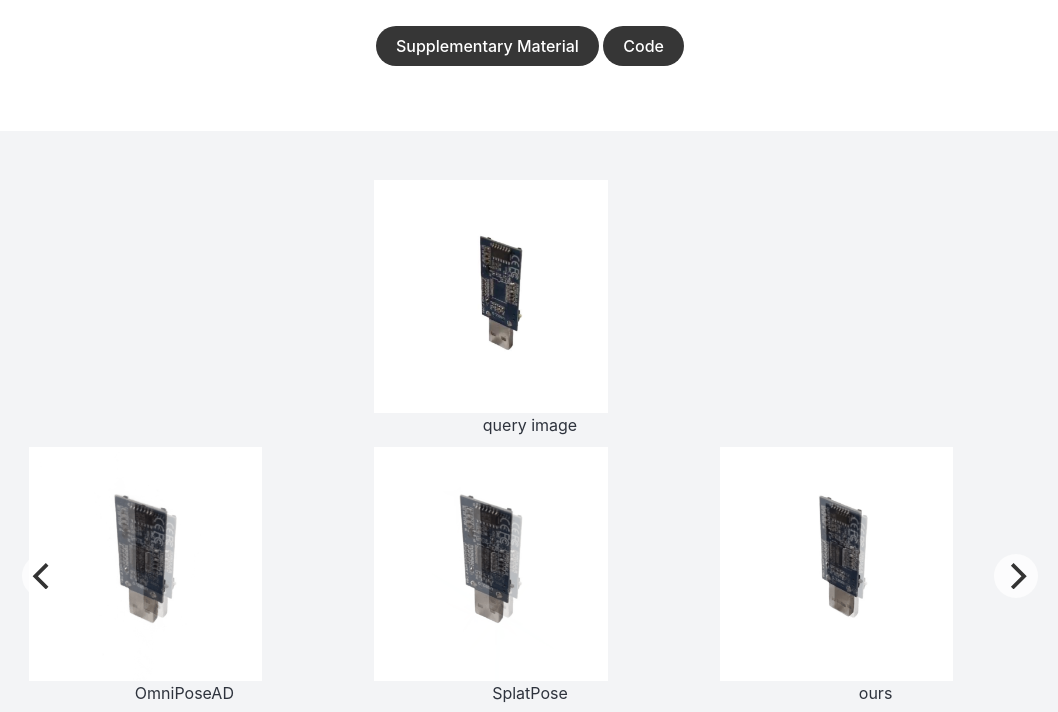
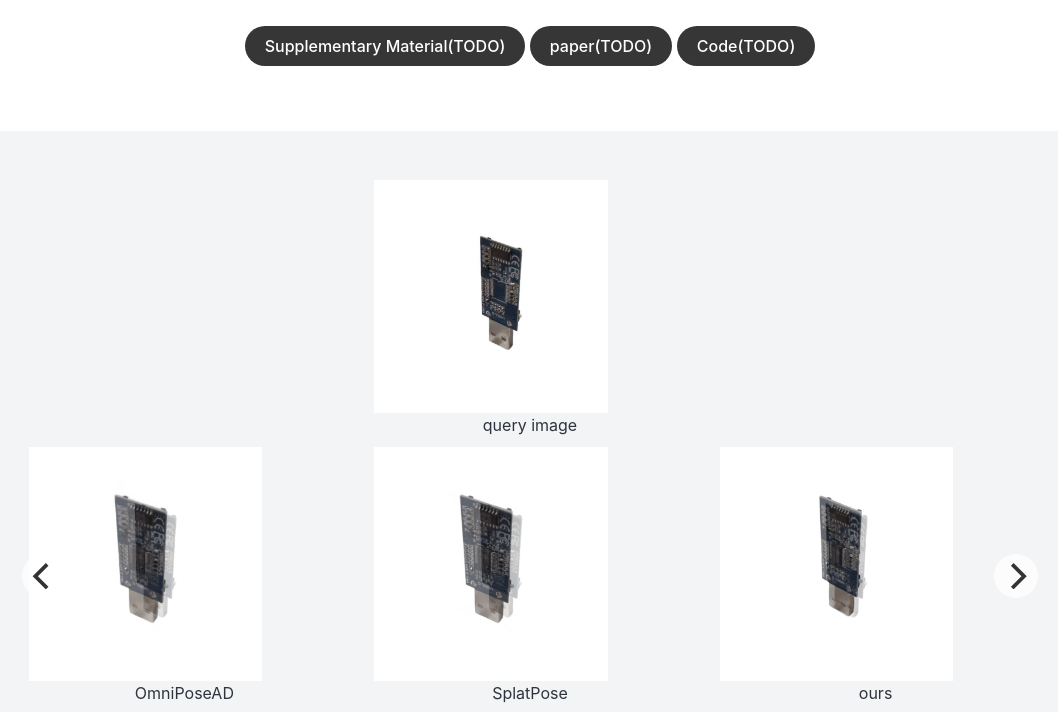
Before and after one commit to Kaichen-Yang/piad, a plain HTML site: page index.html in a window 1280 px wide. Shown: the part 171-883 px from the top of the page, without its empty margins (110-1168 px from the left). Drawn offline with nearby package versions, Linux system fonts and the light colour scheme; some icons are missing; a web font is replaced by a local one.

Commit message:
Add files via upload

```diff
--- a/index.html
+++ b/index.html
@@ -113,7 +113,7 @@
               <span class="link-block">
                 <a href="./Supplementary_Material.pdf"
                    class="external-link button is-normal is-rounded is-dark">
-                  <span>Supplementary Material</span>
+                  <span>Supplementary Material(TODO)</span>
                 </a>
               </span>
 
@@ -122,9 +122,19 @@
               <span class="link-block">
                 <a href="./README.pdf"
                    class="external-link button is-normal is-rounded is-dark">
-                  <span>Code</span>
+                  <span>paper(TODO)</span>
                   </a>
               </span>
+
+              <!-- Code Link. -->
+              <span class="link-block">
+                <a href="./README.pdf"
+                   class="external-link button is-normal is-rounded is-dark">
+                  <span>Code(TODO)</span>
+                  </a>
+              </span>
+
+
               <!-- Dataset Link. -->
               <!-- <span class="link-block">
                 <a href="https://github.com/google/nerfies/releases/tag/0.1"
```
